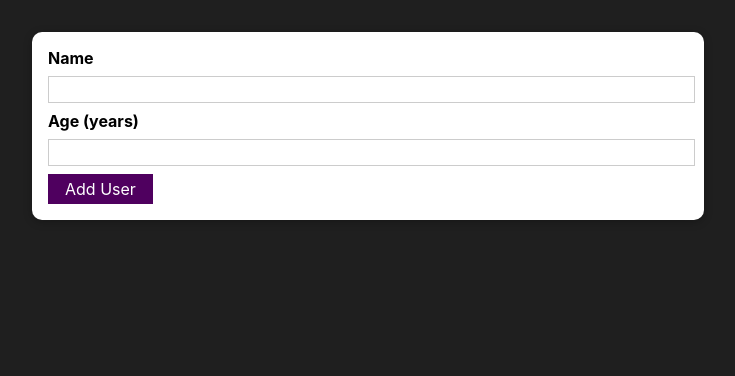
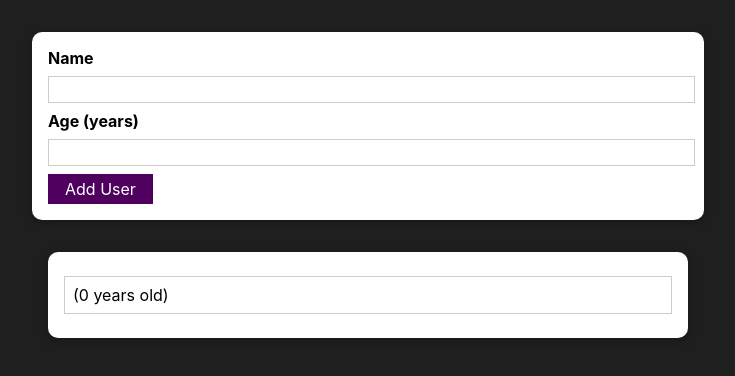
Before and after one commit to Mitarora05/try_react, a React (Create React App) app: page / in a window 1280 px wide. Shown: the top 376 px of the page, without its empty margins (272-1007 px from the left). Built offline with nearby package versions, Linux system fonts and the light colour scheme.

Commit message:
pass data through props from child to parent

```diff
--- a/src/NewApp.tsx
+++ b/src/NewApp.tsx
@@ -1,9 +1,20 @@
-import React from 'react';
+import React, {useState} from 'react';
 import AddUser from './components/User/AddUser';
+import UserList from './components/User/UserList';
 
 function NewApp() {
+    const [usersList, setUsersList] = useState([{name:'', age:0}]);
+
+    const onAddUserHandler = (userName: string, userAge: number) =>{
+        setUsersList((prevUserList) => {
+            return [...prevUserList,
+            {name: userName, age: userAge}];
+        });
+    };
+
     return <div>
-        <AddUser />
+        <AddUser onAddUser={onAddUserHandler}/>
+        <UserList users={usersList}/>
     </div>
 }
 
--- a/src/components/User/AddUser.tsx
+++ b/src/components/User/AddUser.tsx
@@ -3,7 +3,11 @@ import classes from "./AddUser.module.css";
 import Card from "../UI/Card";
 import Button from "../UI/Button";
 
-const AddUser = () => {
+interface IAddUser extends React.PropsWithChildren{
+    onAddUser: (userName: string,userAge: number) => void;
+}
+
+const AddUser: React.FC<IAddUser> = ({onAddUser}) => {
   const [name, setName] = useState("");
   const [age, setAge] = useState("");
 
--- /dev/null
+++ b/src/components/User/UserList.module.css
@@ -0,0 +1,16 @@
+.users {
+    margin: 2rem auto;
+    width: 90%;
+    max-width: 40rem;
+  }
+
+  .users ul {
+    list-style: none;
+    padding: 1rem;
+  }
+
+  .users li {
+    border: 1px solid #ccc;
+    margin: 0.5rem 0;
+    padding: 0.5rem;
+  }
--- /dev/null
+++ b/src/components/User/UserList.tsx
@@ -0,0 +1,20 @@
+import React from "react";
+
+import Card from "../UI/Card";
+import classes from './UserList.module.css';
+
+const UserList = (props: any) => {
+  return (
+    <Card className={classes.users}>
+    <ul>
+      {props.users.map((user: any) => (
+        <li>
+          {user.name} ({user.age} years old)
+        </li>
+      ))}
+    </ul>
+    </Card>
+  );
+};
+
+export default UserList;
```
